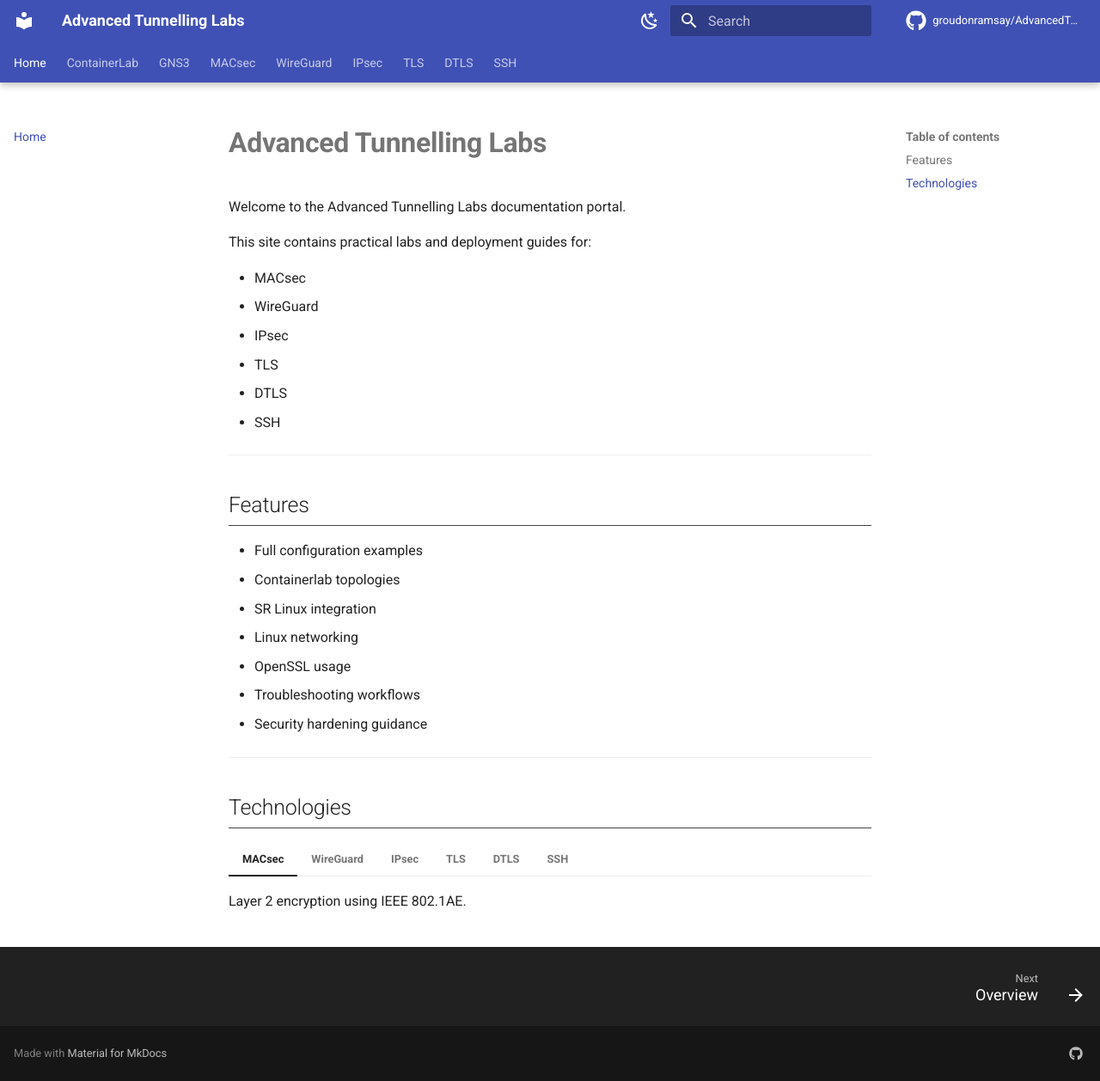
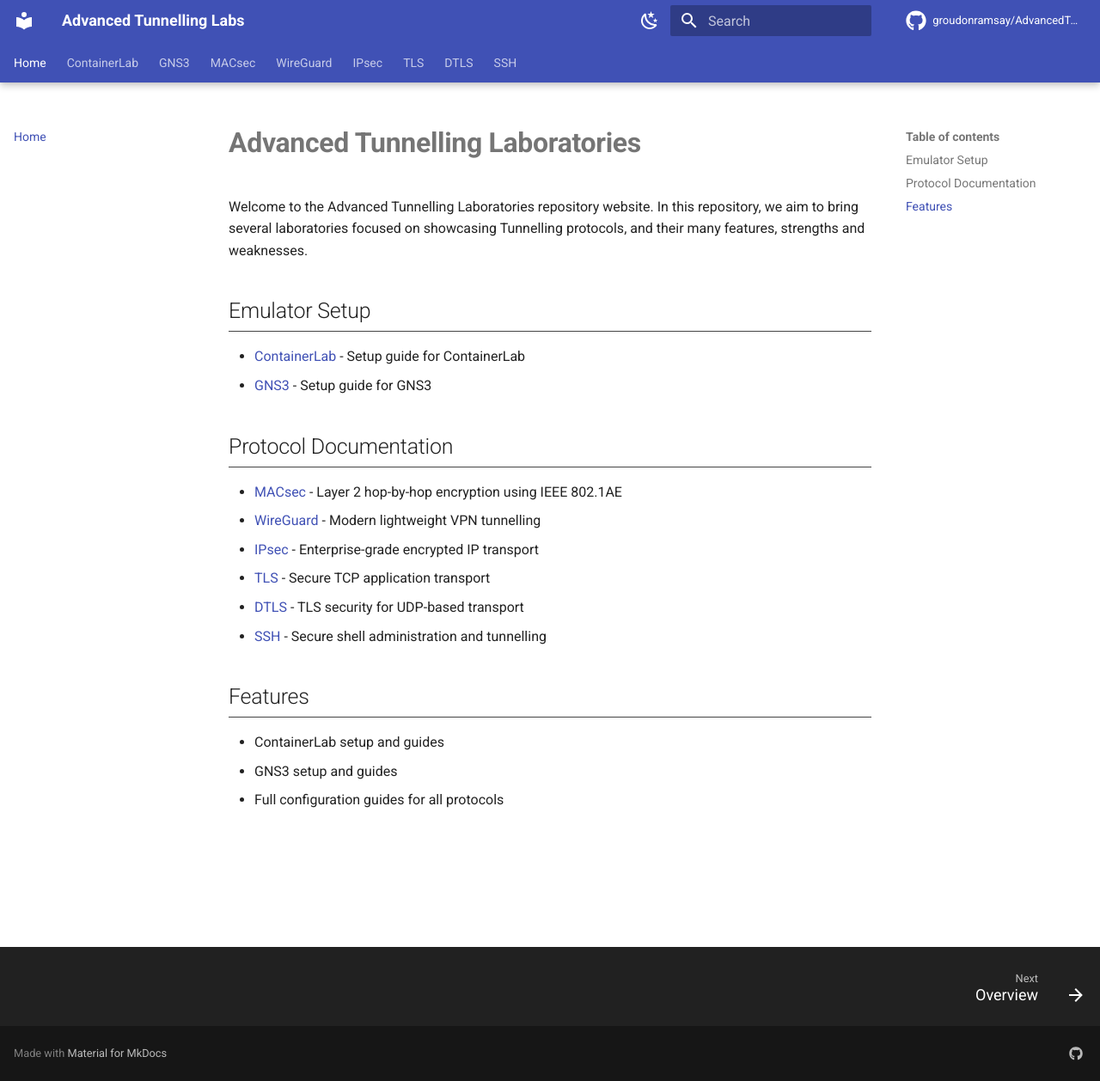
Before and after one commit to GroudonRamsay/AdvancedTunnellingLabs, an MkDocs documentation site: the page built from docs/index.md, in a window 1280 px wide and 1258 px high. Shown: the whole window at 86% size. Built offline with MkDocs 1.6.1 and Material for MkDocs 9.7.7, drawn with Linux system fonts in a browser that asks for light colours; comment, search, counter and statistics services are not loaded.

Commit message:
Rewrite of homepage

```diff
--- a/docs/index.md
+++ b/docs/index.md
@@ -1,52 +1,25 @@
-# Advanced Tunnelling Labs
+# Advanced Tunnelling Laboratories
 
-Welcome to the Advanced Tunnelling Labs documentation portal.
+Welcome to the Advanced Tunnelling Laboratories repository website.
+In this repository, we aim to bring several laboratories focused on showcasing
+Tunnelling protocols, and their many features, strengths and weaknesses.
 
-This site contains practical labs and deployment guides for:
+## Emulator Setup
 
-- MACsec
-- WireGuard
-- IPsec
-- TLS
-- DTLS
-- SSH
+- [ContainerLab](containerlab/index.md) - Setup guide for ContainerLab
+- [GNS3](gns3/index.md) - Setup guide for GNS3
 
----
+## Protocol Documentation
+
+- [MACsec](macsec/index.md) - Layer 2 hop-by-hop encryption using IEEE 802.1AE
+- [WireGuard](wireguard/index.md) - Modern lightweight VPN tunnelling
+- [IPsec](ipsec/index.md) - Enterprise-grade encrypted IP transport
+- [TLS](tls/index.md) - Secure TCP application transport
+- [DTLS](dtls/index.md) - TLS security for UDP-based transport
+- [SSH](ssh/index.md) - Secure shell administration and tunnelling
 
 ## Features
 
-- Full configuration examples
-- Containerlab topologies
-- SR Linux integration
-- Linux networking
-- OpenSSL usage
-- Troubleshooting workflows
-- Security hardening guidance
-
----
-
-## Technologies
-
-=== "MACsec"
-
-    Layer 2 encryption using IEEE 802.1AE.
-
-=== "WireGuard"
-
-    Modern lightweight VPN technology.
-
-=== "IPsec"
-
-    Enterprise-grade encrypted tunnelling.
-
-=== "TLS"
-
-    Transport Layer Security for applications.
-
-=== "DTLS"
-
-    Datagram TLS for UDP-based applications.
-
-=== "SSH"
-
-    Secure remote administration and tunnelling.
+- ContainerLab setup and guides
+- GNS3 setup and guides
+- Full configuration guides for all protocols
```
